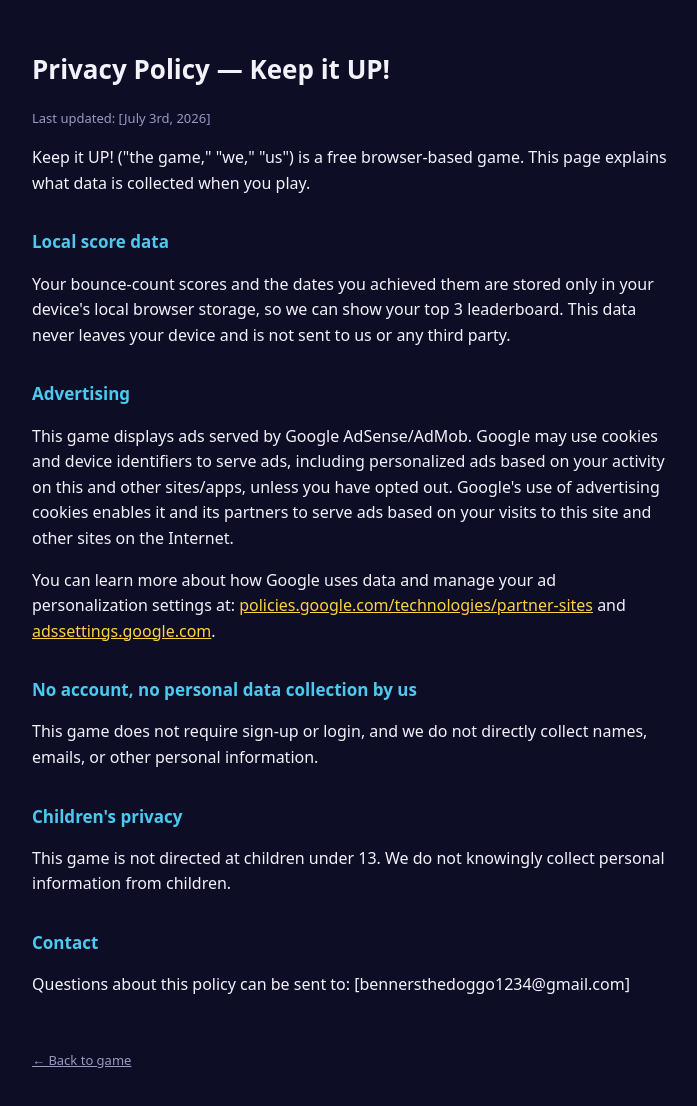
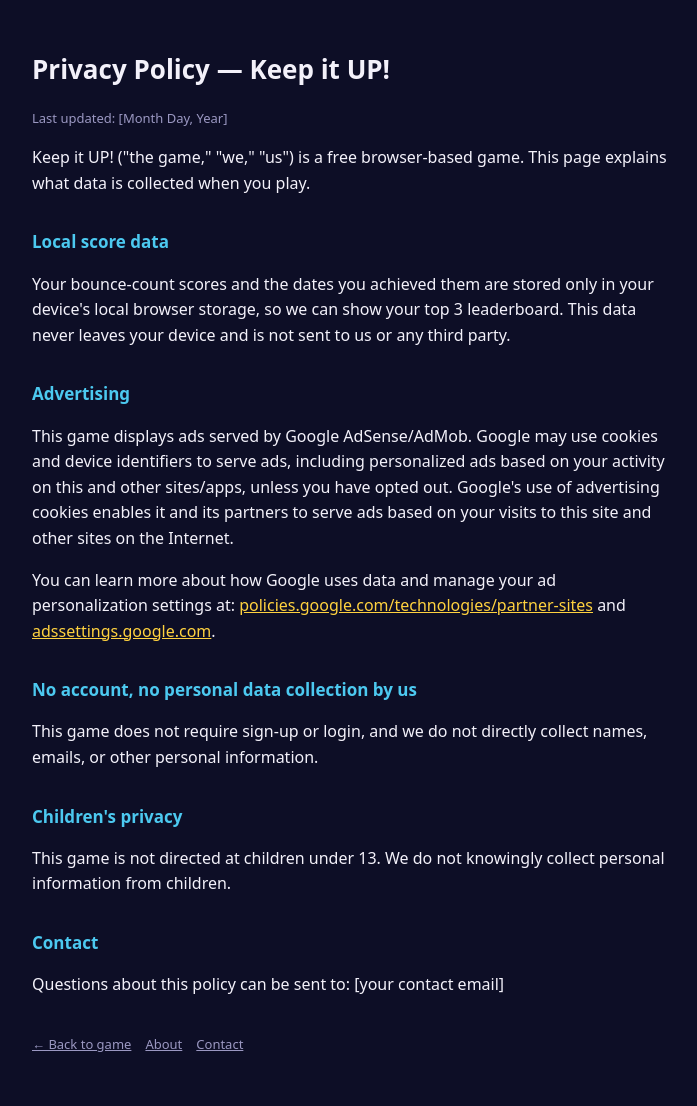
Before and after one commit to itsgoldbaby1234-dot/keep-it-up, a plain HTML site: page privacy-policy.html in a window 1280 px wide. Shown: the whole page, without its empty margins (288-985 px from the left). Drawn offline with Linux system fonts and the light colour scheme.

Commit message:
updates v.01

```diff
--- a/privacy-policy.html
+++ b/privacy-policy.html
@@ -15,7 +15,7 @@
 </head>
 <body>
   <h1>Privacy Policy — Keep it UP!</h1>
-  <p class="updated">Last updated: <!-- UPDATE THIS DATE --> [July 3rd, 2026]</p>
+  <p class="updated">Last updated: <!-- UPDATE THIS DATE --> [Month Day, Year]</p>
 
   <p>Keep it UP! ("the game," "we," "us") is a free browser-based game. This page explains what
   data is collected when you play.</p>
@@ -44,8 +44,12 @@
   information from children.</p>
 
   <h2>Contact</h2>
-  <p>Questions about this policy can be sent to: <!-- UPDATE THIS -->[bennersthedoggo1234@gmail.com]</p>
+  <p>Questions about this policy can be sent to: <!-- UPDATE THIS -->[your contact email]</p>
 
-  <a href="index.html" style="display:inline-block; margin-top:36px; font-size:13px; color:#9b98c2; text-decoration:underline;">&larr; Back to game</a>
+  <div style="margin-top:36px; display:flex; gap:14px; font-size:13px;">
+    <a href="index.html" style="color:#9b98c2; text-decoration:underline;">&larr; Back to game</a>
+    <a href="about.html" style="color:#9b98c2; text-decoration:underline;">About</a>
+    <a href="contact.html" style="color:#9b98c2; text-decoration:underline;">Contact</a>
+  </div>
 </body>
 </html>
--- a/sw.js
+++ b/sw.js
@@ -1,9 +1,11 @@
-const CACHE_NAME = 'keep-it-up-v2';
+const CACHE_NAME = 'keep-it-up-v3';
 const APP_SHELL = [
   './',
   './index.html',
   './manifest.json',
   './privacy-policy.html',
+  './about.html',
+  './contact.html',
   './icons/icon-72.png',
   './icons/icon-96.png',
   './icons/icon-128.png',
```
Also changed, not shown: index.html (+5 -0 lines).
